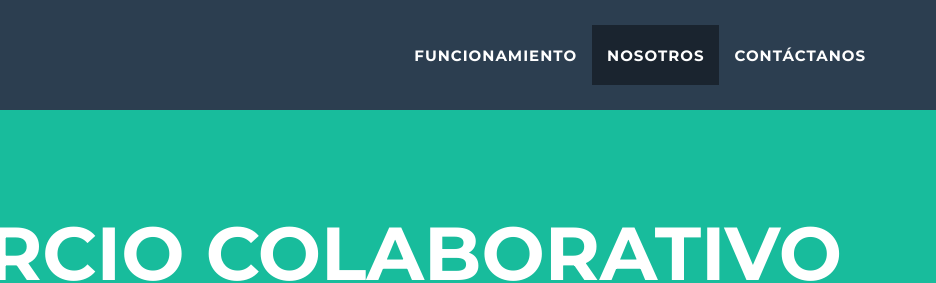
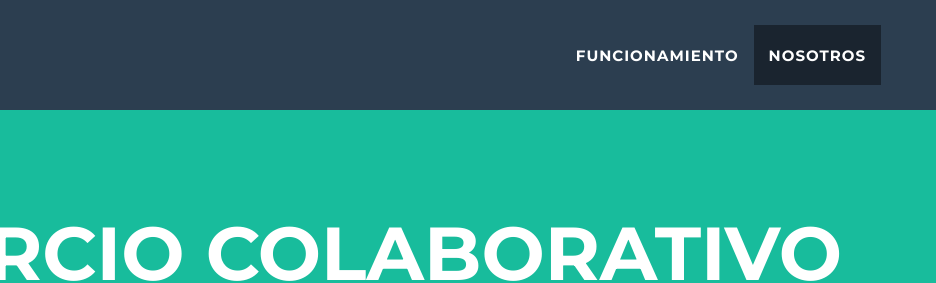
Before and after one commit to amejiarosario/landing-impulsideas, a plain HTML site: page index.html in a window 1280 px wide. Shown: the top 283 px of the page, 344-1280 px from the left. Drawn offline with nearby package versions, Linux system fonts and the light colour scheme.

Commit message:
contactos

```diff
--- a/index.html
+++ b/index.html
@@ -57,9 +57,9 @@
                     <li class="page-scroll">
                         <a href="#about">Nosotros</a>
                     </li>
-                    <li class="page-scroll">
+<!--                     <li class="page-scroll">
                         <a href="#contact">Contáctanos</a>
-                    </li>
+                    </li> -->
                 </ul>
             </div>
             <!-- /.navbar-collapse -->
```
